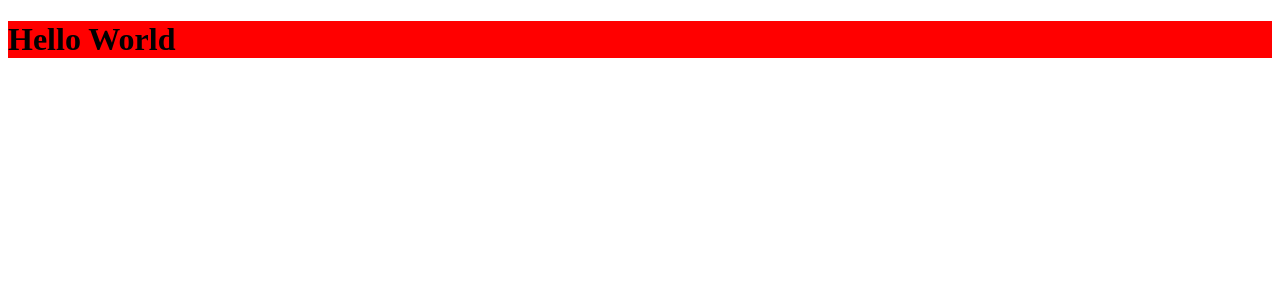
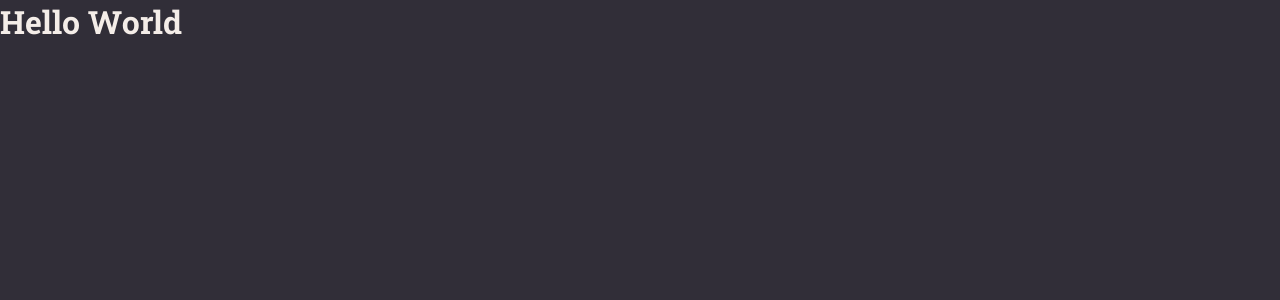
Before and after one commit to stecks10/rocketNotes, a React (Vite) app in the folder front-end/: page / in a window 1280 px wide. Shown: the top 300 px of the page. Built offline with nearby package versions, Linux system fonts and the light colour scheme.

Commit message:
fontes personalizadas

```diff
--- a/front-end/index.html
+++ b/front-end/index.html
@@ -3,6 +3,9 @@
 
 <head>
   <meta charset="UTF-8" />
+  <link rel="preconnect" href="https://fonts.googleapis.com" />
+  <link rel="preconnect" href="https://fonts.gstatic.com" crossorigin />
+  <link href="https://fonts.googleapis.com/css2?family=Roboto+Slab:wght@400;500;700&display=swap" rel="stylesheet" />
   <meta name="viewport" content="width=device-width, initial-scale=1.0" />
   <title>Rocket-notes</title>
 </head>
--- a/front-end/src/main.jsx
+++ b/front-end/src/main.jsx
@@ -1,6 +1,7 @@
 import React from 'react'
 import ReactDOM from 'react-dom/client';
 import { ThemeProvider } from 'styled-components';
+import GlobalStyle from './styles/global'
 import { Details } from './pages/Details/'
 
 import theme from './styles/theme';
@@ -8,6 +9,7 @@
 ReactDOM.createRoot(document.getElementById('root')).render(
   <React.StrictMode >
     <ThemeProvider theme={theme}>
+      <GlobalStyle />
       <Details />
     </ThemeProvider>
   </React.StrictMode>,
--- a/front-end/src/pages/Details/styles.js
+++ b/front-end/src/pages/Details/styles.js
@@ -1,5 +1,5 @@
 import styled from 'styled-components';
 
 export const Container = styled.div`
-  background: red;
+
 `;
--- /dev/null
+++ b/front-end/src/styles/global.js
@@ -0,0 +1,35 @@
+import { createGlobalStyle } from 'styled-components';
+
+export default createGlobalStyle`
+   * {
+      margin: 0;
+      padding: 0;
+      box-sizing: border-box;
+  }
+
+  body {
+    background: ${({ theme }) => theme.COLORS.BACKGROUND_800};
+    color: ${({ theme }) => theme.COLORS.WHITE};
+
+    -webkit-font-smoothing: antialiased;
+  }
+
+  body, input, button, textarea {
+    font-family: 'Roboto slab', sans-serif;
+    font-size: 16px;
+    outline: none;
+  }
+
+  a {
+    text-decoration: none;
+  }
+
+  button, a {
+    cursor: pointer;
+    transition: filter 0.2s;
+  }
+
+  button:hover, a:hover  {
+    filter: brightness(0.9);
+  }
+`;
```
